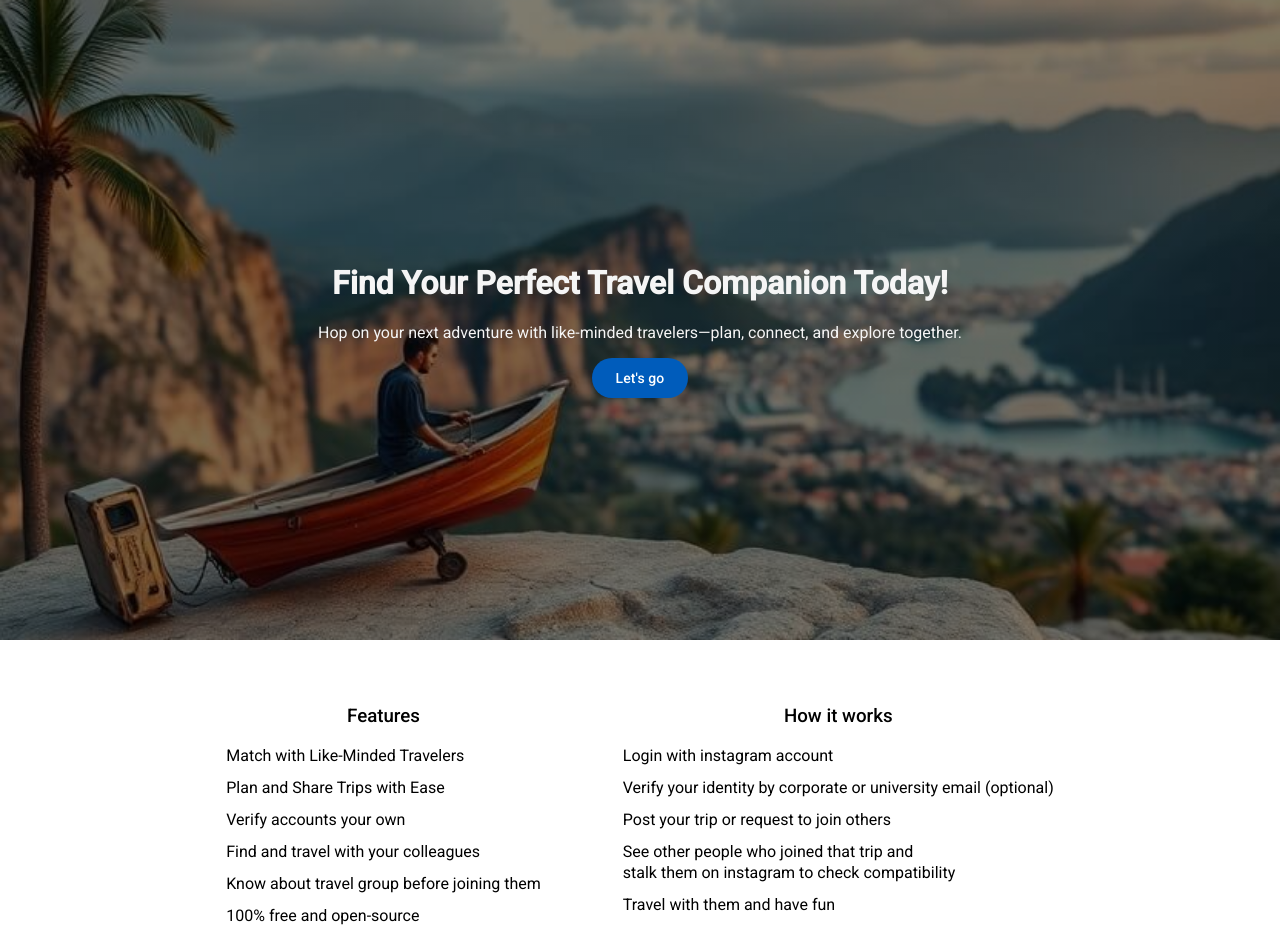
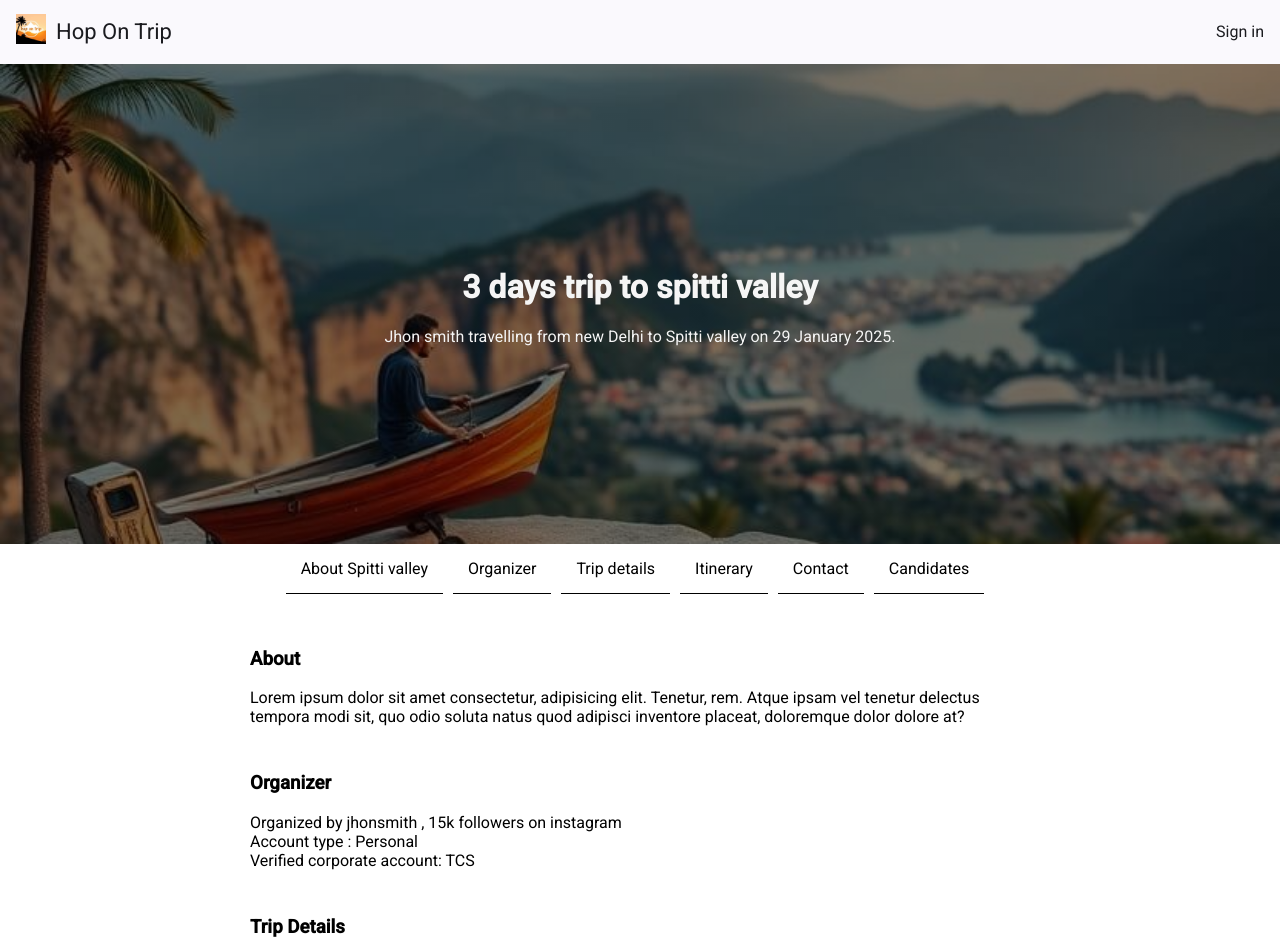
Before and after one commit to imayushsaini/CompanionFinder, an Angular app: page /trip/1 in a window 1280 px wide. Before the commit this address led to /. Shown: the top 952 px of the page. Built offline with nearby package versions, Linux system fonts and the light colour scheme.

Commit message:
added trip detail page

```diff
--- a/src/app/app.routes.ts
+++ b/src/app/app.routes.ts
@@ -1,9 +1,11 @@
 import { Routes } from '@angular/router';
 import { TripsComponent } from './trips/trips.component';
 import { LandingPageComponent } from './landing-page/landing-page.component';
+import { TripDetailsPageComponent } from './trip-details-page/trip-details-page.component';
 
 export const routes: Routes = [
   { path: '', component: LandingPageComponent },
   { path: 'trips', component: TripsComponent },
+  { path: 'trip/:tripId', component: TripDetailsPageComponent},
   { path: "**", redirectTo: ''}
 ];
--- /dev/null
+++ b/src/app/trip-details-page/trip-details-page.component.html
@@ -0,0 +1,69 @@
+<app-nav-bar></app-nav-bar>
+<div class="header">
+  <div class="heading">
+    <div class="title">
+      <h1>3 days trip to spitti valley</h1>
+      <div class="subtitle">
+        <p>Jhon smith travelling from new Delhi to Spitti valley on 29 January 2025.</p>
+      </div>
+    </div>
+  </div>
+</div>
+<div class="nav">
+  <div class="options">
+    <div matRipple class="option">About Spitti valley</div>
+    <div matRipple class="option">Organizer</div>
+    <div matRipple class="option">Trip details</div>
+    <div matRipple class="option">Itinerary</div>
+    <div matRipple class="option">Contact</div>
+    <div matRipple class="option">Candidates</div>
+  </div>
+</div>
+<div class="content">
+  <div class="main">
+    <div class="about section">
+      <h3>About</h3>
+      Lorem ipsum dolor sit amet consectetur, adipisicing elit. Tenetur, rem. Atque ipsam vel tenetur delectus tempora
+      modi sit, quo odio soluta natus quod adipisci inventore placeat, doloremque dolor dolore at?
+    </div>
+    <div class="organizer section">
+      <h3>Organizer</h3>
+      Organized by jhonsmith , 15k followers on instagram <br>
+      Account type : Personal <br>
+      Verified corporate account: TCS
+    </div>
+    <div class="trip details section">
+      <h3>Trip Details</h3>
+      Lorem ipsum dolor sit amet consectetur adipisicing elit. Autem sapiente nobis facilis fugiat eligendi nostrum
+      voluptatum aperiam in. Sint fugiat dolore exercitationem neque repellendus et officia, nemo optio deleniti
+      deserunt?
+    </div>
+    <div class="itinerary section">
+      <h3>Itinerary</h3>
+      Day 1: Lorem ipsum dolor sit amet consectetur adipisicing elit. Sequi odio laboriosam dolorem. Molestiae,
+      doloribus. Eum deleniti veritatis dolores ut repellat est, voluptas nobis eveniet qui excepturi repudiandae vel
+      quam expedita?
+      <br>Day 2: Lorem ipsum dolor sit amet consectetur adipisicing elit. Reiciendis expedita deserunt ad itaque et
+      vitae sapiente iure, sint ea error, obcaecati esse vel doloribus, aliquid ab corporis provident illum voluptates?
+      <br> Day 3: Lorem ipsum dolor sit amet consectetur adipisicing elit. Consequuntur corrupti et adipisci, laudantium
+      aspernatur ratione architecto totam necessitatibus error blanditiis alias cupiditate vero omnis eligendi?
+      Voluptates enim optio consequatur quis?
+    </div>
+    <div class="contact section">
+      <h3>Contact</h3>
+      Contact me via whatsapp + 91 123456789 or Dm me on instagram jhsonsmith
+    </div>
+    <div class="section">
+      <h3>Other candidates on this trip</h3>
+      Jhonsmith mentioned 4 other folks joining him on this trip
+
+    </div>
+    <div class="section">
+      <div matRipple class="join-btn">
+        Request to join
+      </div>
+    </div>
+  </div>
+
+</div>
+<app-footer></app-footer>
--- /dev/null
+++ b/src/app/trip-details-page/trip-details-page.component.scss
@@ -0,0 +1,67 @@
+.header {
+    height: 60vh;
+    background-image: linear-gradient(rgba(0, 0, 0, 0.5), rgba(0, 0, 0, 0.5)),
+        url("/images/banner.jpg");
+    /* Path to your image */
+    background-size: cover;
+    /* Ensures the image covers the entire container */
+    background-position: center;
+    /* Centers the image */
+    background-repeat: no-repeat;
+    /* Prevents the image from repeating */
+}
+.heading {
+    display: flex;
+    justify-content: center;
+    flex-direction: column;
+    height: 100%;
+    text-align: center;
+}
+
+.title {
+    margin: auto;
+    color: whitesmoke;
+}
+
+.options {
+    display: flex;
+    justify-content: center;
+    flex-wrap: wrap;
+}
+.option {
+    padding: 15px;
+    border-bottom: 1px solid;
+    margin-right: 10px;
+    cursor: pointer;
+    user-select: none;
+}
+.option:hover {
+    border-bottom: 1px solid rgb(59, 59, 246);
+    background-color: lightblue;
+}
+.content {
+    display: flex;
+    flex-direction: row;
+    justify-content: center;
+    margin-top: 20px;
+    .main {
+        max-width: 780px;
+        margin: 15px;
+    }
+    .section {
+        margin-bottom: 46px;
+    }
+}
+.join-btn {
+    // border: 1px solid;
+    user-select: none;
+    padding: 10px;
+    text-align: center;
+    border-radius: 6px;
+    cursor: pointer;
+    color: white;
+    background-color: var(
+        --mdc-filled-button-container-color,
+        var(--mat-sys-primary)
+    );
+}
--- a/src/app/trips/trips.component.html
+++ b/src/app/trips/trips.component.html
@@ -39,8 +39,7 @@
             </p>
           </mat-card-content>
           <mat-card-actions>
-            <button mat-button>More</button>
-            <button mat-button>SHARE</button>
+            <button mat-button routerLink="/trip/12345">More</button>
           </mat-card-actions>
         </mat-card>
       </div>
@@ -61,8 +60,7 @@
             </p>
           </mat-card-content>
           <mat-card-actions>
-            <button mat-button>More</button>
-            <button mat-button>SHARE</button>
+            <button mat-button routerLink="/trip/16453">More</button>
           </mat-card-actions>
         </mat-card>
       </div>
@@ -83,8 +81,7 @@
             </p>
           </mat-card-content>
           <mat-card-actions>
-            <button mat-button>More</button>
-            <button mat-button>SHARE</button>
+            <button mat-button routerLink="/trip/623445">More</button>
           </mat-card-actions>
         </mat-card>
       </div>
--- a/src/app/trips/trips.component.ts
+++ b/src/app/trips/trips.component.ts
@@ -8,9 +8,11 @@ import { FooterComponent } from "../footer/footer.component";
 import { NavBarComponent } from "../nav-bar/nav-bar.component";
 import { NewTripPublishDialogComponent } from '../new-trip-publish-dialog/new-trip-publish-dialog.component';
 import { MatDialogModule, MatDialog } from '@angular/material/dialog';
+import { RouterLink } from '@angular/router';
+
 @Component({
   selector: 'app-trips',
-  imports: [MatButtonModule, MatCardModule, MatFormFieldModule, MatInputModule, MatPaginatorModule, FooterComponent, NavBarComponent, MatDialogModule],
+  imports: [RouterLink, MatButtonModule, MatCardModule, MatFormFieldModule, MatInputModule, MatPaginatorModule, FooterComponent, NavBarComponent, MatDialogModule],
   templateUrl: './trips.component.html',
   styleUrl: './trips.component.scss'
 })
```
Also changed, not shown: src/app/trip-details-page/trip-details-page.component.ts (added, +14 -0 lines), 1 other file (tests, documents, lock files or other folders).
